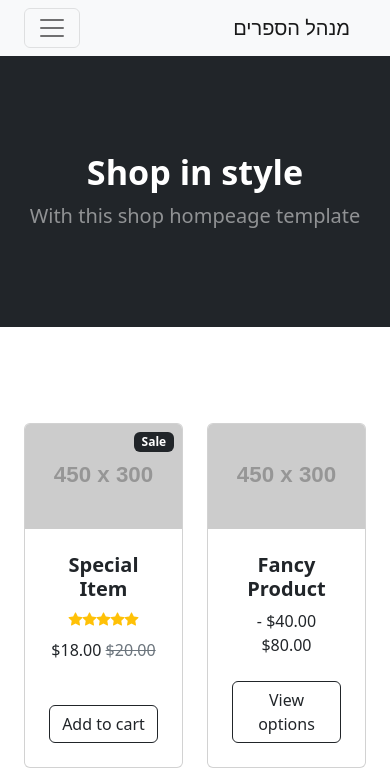
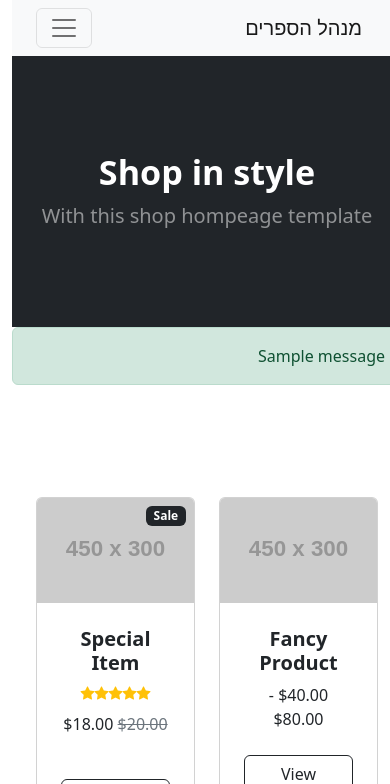
Before and after one commit to YoniPel/SmartLibraryManager, a Django app: page / in a window 390 px wide. Shown: the top 784 px of the page. Run offline with Django 5.2, Linux system fonts and the light colour scheme; tables that the repository leaves empty hold one stand-in row (values such as "Sample post"); grey boxes labelled with a size stand in for pictures from a placeholder-image service; one stand-in notice (Sample message) is shown; some libraries are stand-ins or nearby versions.

Commit message:
change url name and update index.html to show messages

```diff
--- a/catalog/forms.py
+++ b/catalog/forms.py
@@ -8,7 +8,6 @@ class BookISBNForm(forms.ModelForm):
         fields = ["isbn"]
 
 
-
 class BookTitleForm(forms.ModelForm):
     class Meta:
         model = models.Book
--- a/catalog/templates/catalog/index.html
+++ b/catalog/templates/catalog/index.html
@@ -23,7 +23,7 @@
                 <div class="collapse navbar-collapse" id="navbarSupportedContent">
                     <ul class="navbar-nav ms-auto mb-2 mb-lg-0 ms-lg-4">
                         <li class="nav-item"><a class="nav-link active" aria-current="page" href="{% url 'home' %}">בית</a></li>
-                        <li class="nav-item"><a class="nav-link" href="{% url 'addBook' %}">הוספת ספרים</a></li>
+                        <li class="nav-item"><a class="nav-link" href="{% url 'add_book' %}">הוספת ספרים</a></li>
 
                         <li class="nav-item dropdown">
                             <a class="nav-link dropdown-toggle" id="navbarDropdown" role="button" data-bs-toggle="dropdown" aria-expanded="false">ספרים</a>
@@ -46,6 +46,17 @@
                 </div>
             </div>
         </header>
+        <div class="row">
+            <div class="col-md-8">
+                {% if messages %}
+                {% for message in messages %}
+            <div class="alert alert-{{ message.tags }}">
+                {{ message }}
+            </div>
+                {% endfor %}
+                {% endif %}
+            </div>
+        </div>
         <!-- Section-->
         {% block content %}{% endblock %}
         <!-- Footer-->
--- a/smart_library/urls.py
+++ b/smart_library/urls.py
@@ -21,6 +21,6 @@ from catalog.views import home, add_book
 urlpatterns = [
     path("admin/", admin.site.urls),
     path('', home, name='home'),
-    path('add_book/', add_book, name='addBook')
+    path('add_book/', add_book, name='add_book')
 
 ]
```
